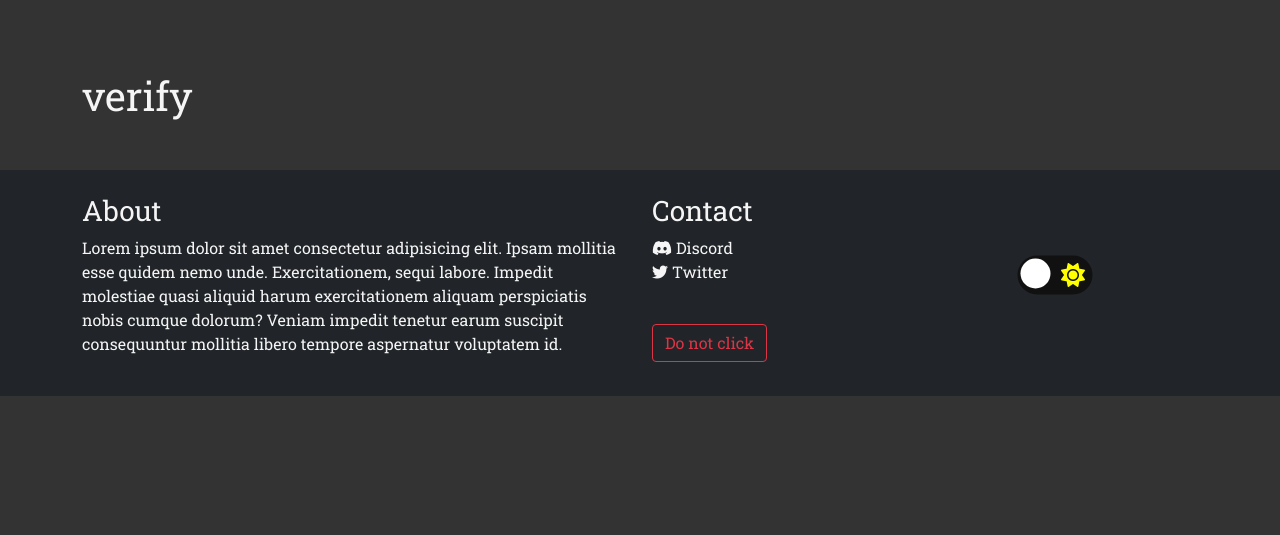
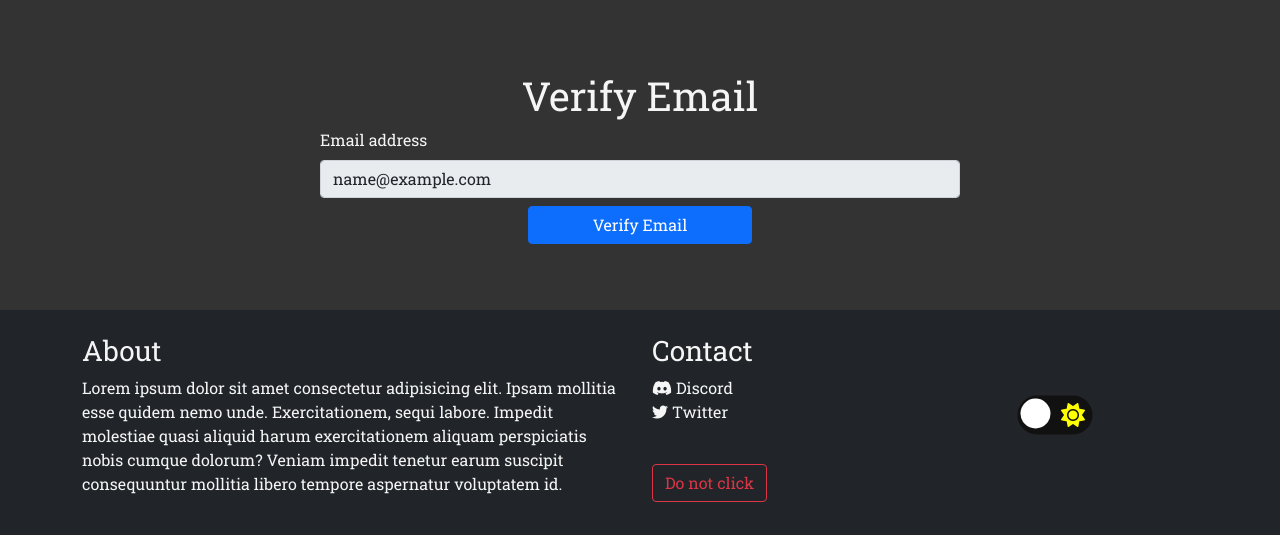
Before and after one commit to moosa817/notes, a Flask app: template templates/verify.html in a window 1280 px wide. Shown: the part 88-623 px from the top of the page. Run offline with Flask 2, Linux system fonts and the light colour scheme; the template is opened without the code that fills it: most values are stand-ins (such as "Sample title", 1, 10 or a date in 2020); some libraries are stand-ins or nearby versions; some web fonts are replaced.

Commit message:
verify done everything done except google linking

```diff
--- a/config.py
+++ b/config.py
@@ -5,3 +5,5 @@ database="bjqtzu6iqlygtaipf3ql"
 
 
 db_pwd = "sk96Jaffasaladflask"
+
+courier_api = 'pk_prod_1SGD37TKXCMPFXMW21SSPM80F9SH'
--- a/static/css/profile.css
+++ b/static/css/profile.css
@@ -137,3 +137,8 @@
 #form1 input[type="submit"]{
   box-shadow: 1px 1px 1px 1px;
 }
+.verify{
+  width:20%;
+  margin-right:40%;
+  margin-left:40%;
+}
--- a/static/js/profile.js
+++ b/static/js/profile.js
@@ -114,3 +114,55 @@ function update(){
 
 })
 };
+function verify(){
+  verify_btn = document.getElementById('verify-btn')
+  email_form = document.getElementById("email")
+  verify_btn.innerHTML = "Sending Email"
+email = email_form.value
+
+$.ajax({
+  data: {
+    email: email
+  },
+  type: 'POST',
+  url: '/verify'
+})
+.done(function (data) {
+  if(data.success){
+    document.getElementById("e").style.display = "none"
+    verify_btn.style.display = "none"
+    email_form.style.display = "none"
+  document.getElementById('code-form').style.display = 'block'
+  }
+  else{
+    document.getElementById("edit-error").style.display = "block"
+    document.getElementById("edit-error").innerHTML = "Something went wrong"
+  }
+})
+}
+
+
+function checkCode(){
+  console.log("clicked")
+  code_value = document.getElementById("code").value
+  $.ajax({
+    data: {
+      code: code_value
+    },
+    type: 'POST',
+    url: '/verify'
+  })
+  .done(function (data) {
+    if(data.success){
+      document.getElementById('heading-verify').innerHTML = "Email Verified"
+  document.getElementById('code-form').style.display = 'none'
+    document.getElementById("edit-success").innerHTML = "Email verified"
+    document.getElementById("eidt-success").style.display = "block"
+    }
+    else{
+      document.getElementById("edit-error").style.display = "block"
+      document.getElementById("edit-error").innerHTML = "Wrong Code"
+    }
+  })
+
+}
--- a/templates/verify.html
+++ b/templates/verify.html
@@ -3,5 +3,37 @@
 {% block title %}Notes- Verify Email{% endblock %}
 
 {% block content %}
-<h1>verify</h1>
+<center><h1 id="heading-verify">Verify Email</h1></center>
+<div class="error" id="edit-error"></div>
+<div class="success-box" style="display:none;" id="edit-success"></div>
+<div class="pf-form">
+    <div class="mb-2">
+      <label for="exampleInputEmail1" class="form-label" id="e">Email address</label>
+      <input disabled type="email" class="form-control" id="email" aria-describedby="emailHelp" name="email" value='{{email}}'>
+    </div>
+
+      </div>
+
+
+    <button id="verify-btn" class="btn btn-primary mb-3 verify" onclick="verify()">Verify Email</button>
+
+
+      <div id="code-form" style="display:none;">
+    <div class="pf-form">
+        <div class="mb-2">
+          <label for="exampleInputEmail1" class="form-label" id="e">Enter the code we sent to {{email}}}</label>
+          <input type="text" class="form-control" id="code" aria-describedby="emailHelp" name="code" placeholder="Enter Code">
+        </div>
+
+          </div>
+
+        <button id="code-btn" class="btn btn-success mb-3 verify" onclick="checkCode()">Submit Code</button>
+
+
+
+</div>
+
+
+  <script src="/static/js/profile.js"></script>
+
 {% endblock %}
```
Also changed, not shown: app.py (+19 -0 lines), flask_files/index.py (+10 -1 lines), flask_files/profile.py (+60 -0 lines), templates/notes.html (+10 -1 lines), notes_data.db.
